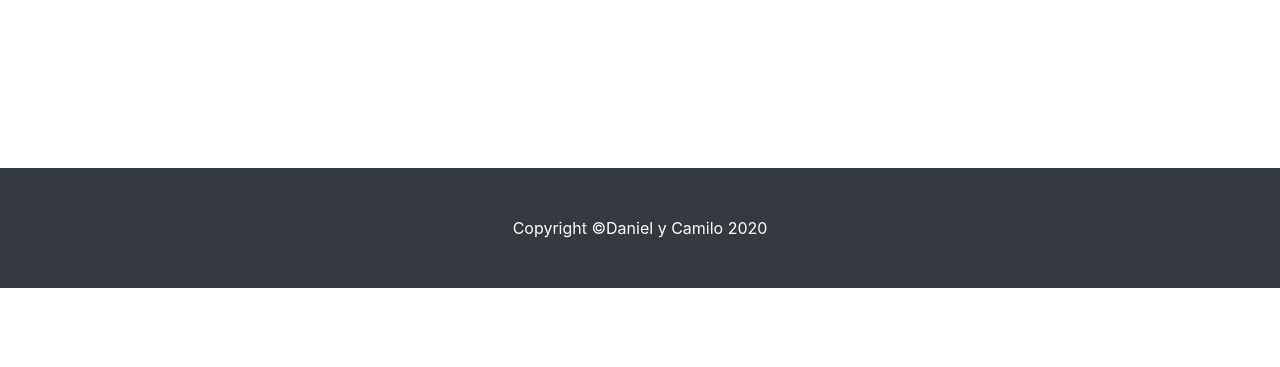
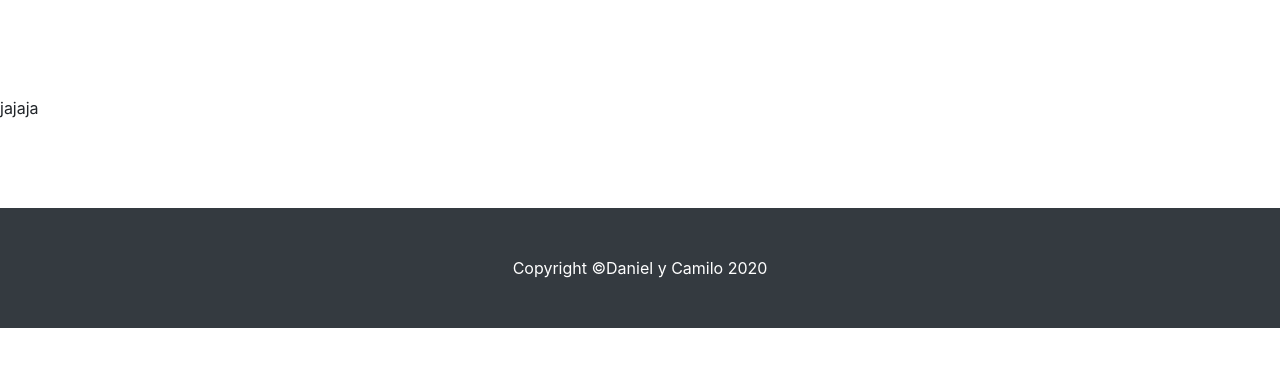
Before and after one commit to camilo-torres/proyectoFinalNuevas, a Symfony app: template templates/home/index.html.twig in a window 1280 px wide. Shown: the part 180-547 px from the top of the page. Run offline with Twig, Linux system fonts and the light colour scheme; the template is opened without the code that fills it, so the values that code supplies are empty; some libraries are stand-ins or nearby versions.

Commit message:
incersion de jajaja

```diff
--- a/templates/home/index.html.twig
+++ b/templates/home/index.html.twig
@@ -87,6 +87,7 @@
     <br>
     <br>
     <br>
+    <p>jajaja</p>
     <br>
     <br>
     <br>
```
